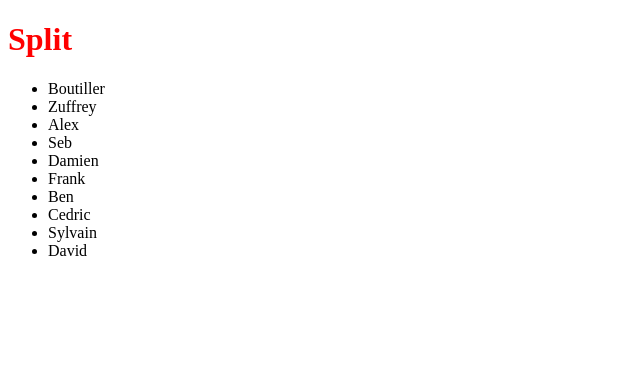
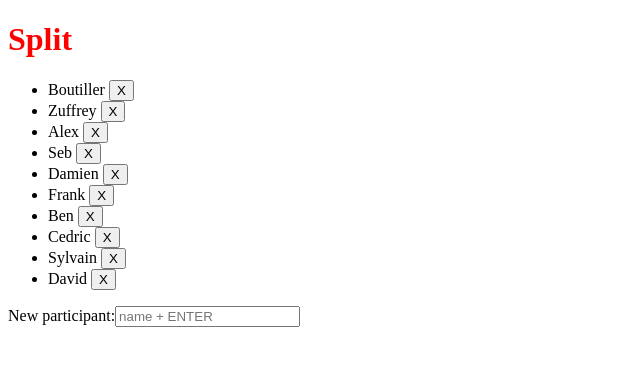
Before and after one commit to jeanmonod/split, a Vue app: page / in a window 1280 px wide. Shown: the top 366 px of the page, without its empty margins (0-640 px from the left). Built offline with nearby package versions, Linux system fonts and the light colour scheme.

Commit message:
Allow to add/remove participants

```diff
--- a/src/components/Split.vue
+++ b/src/components/Split.vue
@@ -2,17 +2,36 @@
   <div class="split">
     <h1>Split</h1>
     <ul>
-      <li v-for="p in this.$store.state.participants">{{ p }}</li>
+      <li v-for="(p, index) in this.$store.state.participants">
+        {{ p }} <button @click="removeParticipant(index)">X</button>
+      </li>
     </ul>
+    <label for="newParticipantInput">New participant:</label>
+    <input id="newParticipantInput" @keyup.enter="addParticipant()" v-model="newName" placeholder="name + ENTER">
   </div>
 </template>
 
 <script>
 export default {
   name: 'Split',
+  data: function () {
+    return {
+      newName: ''
+    }
+  },
   props: {
-    msg: String
-  }
+  },
+  methods: {
+    removeParticipant(position) {
+      this.$store.dispatch('removeParticipant', position);
+    },
+    addParticipant() {
+      if (this.newName.length > 0) {
+        this.$store.dispatch('addParticipant', this.newName);
+      }
+      this.newName = '';
+    }
+  },
 }
 </script>
 
@@ -20,4 +39,5 @@ export default {
 h1 {
   color: red;
 }
+
 </style>
--- a/src/store.js
+++ b/src/store.js
@@ -8,9 +8,19 @@ export default new Vuex.Store({
     participants: ['Boutiller', 'Zuffrey', 'Alex', 'Seb', 'Damien', 'Frank', 'Ben', 'Cedric', 'Sylvain', 'David']
   },
   mutations: {
-
+    addParticipant (state, name) {
+      state.participants.push(name);
+    },
+    removeParticipant(state, position) {
+      state.participants.splice(position, 1);
+    }
   },
   actions: {
-
+    addParticipant(context, name) {
+      context.commit('addParticipant', name);
+    },
+    removeParticipant(context, position) {
+      context.commit('removeParticipant', position);
+    }
   }
 })
```
